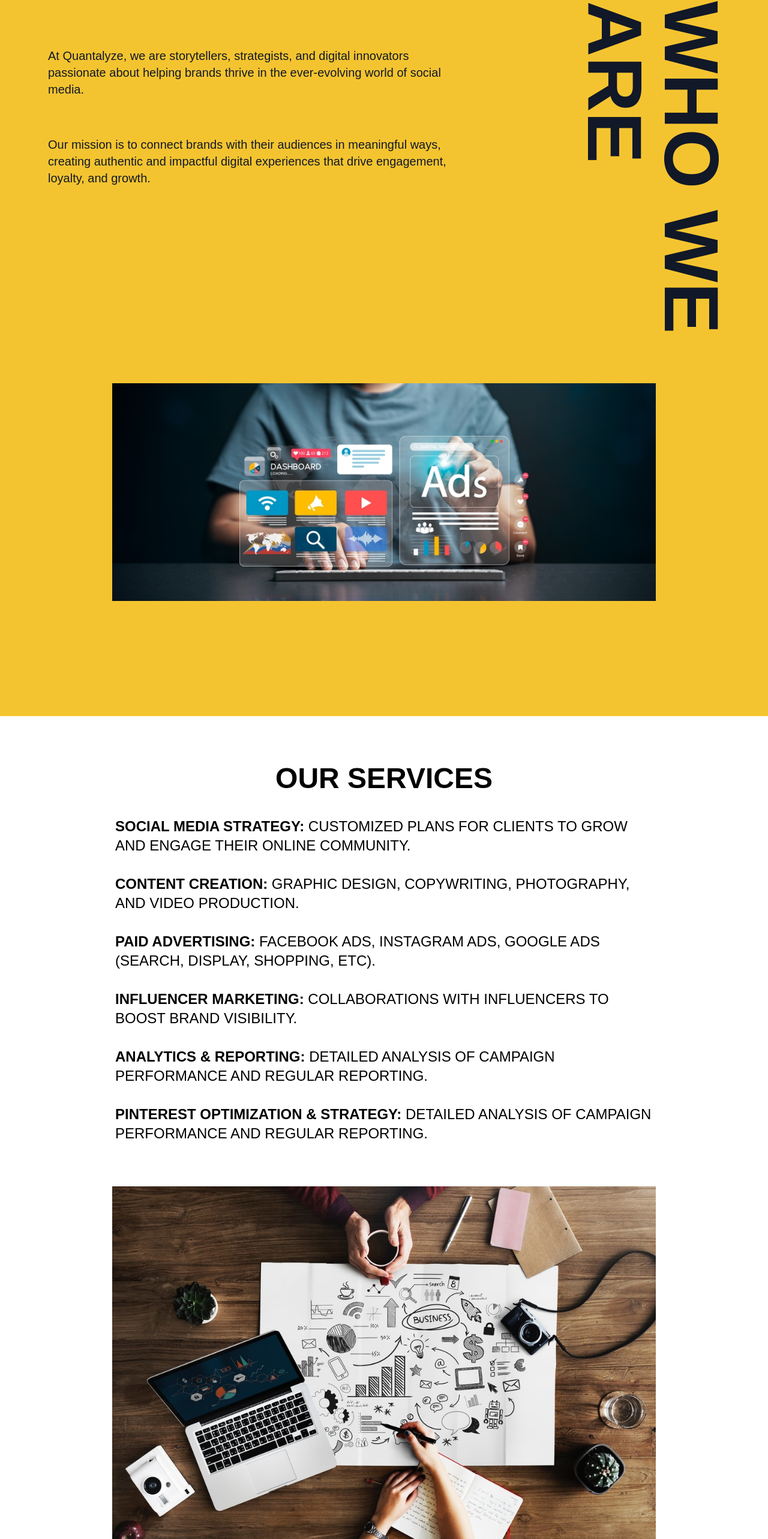
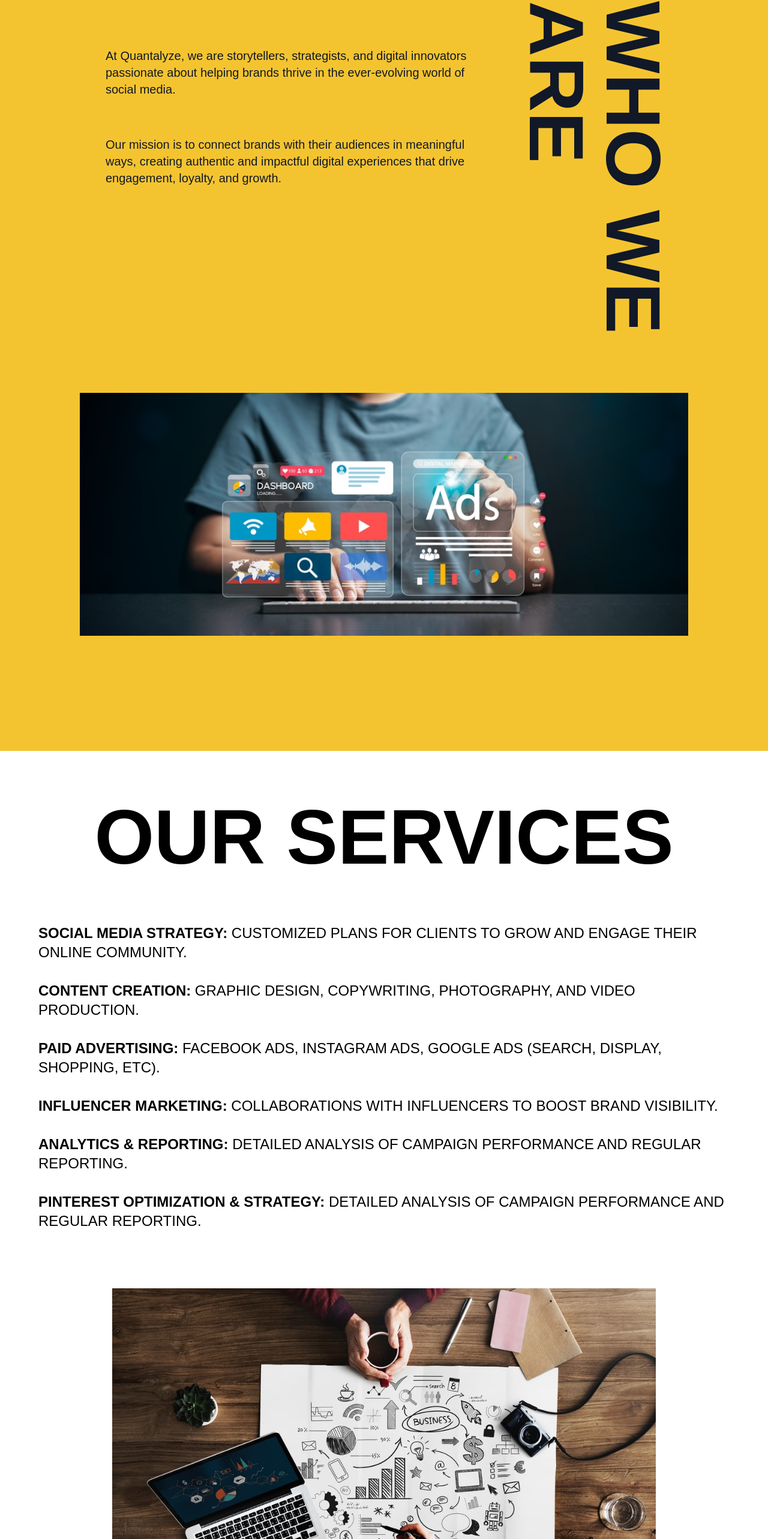
Before and after one commit to pranshu0604/quantalyze, a Next.js app: page / in a window 1280 px wide. Shown: the part 1449-4015 px from the top of the page at 60% size. Built offline with nearby package versions, Linux system fonts and the light colour scheme; a web font is replaced by a local one.

Commit message:
secure commit 8

```diff
--- a/app/page.tsx
+++ b/app/page.tsx
@@ -1,6 +1,6 @@
 import Image from "next/image";
 import React from "react";
-import {Sarabun} from "next/font/google";
+import { Sarabun } from "next/font/google";
 import { Kodchasan } from "next/font/google";
 
 const roboto = Sarabun({
@@ -9,13 +9,11 @@ const roboto = Sarabun({
   weight: "400"
 });
 
-
 const amaranth = Kodchasan({
   variable: "--font-alata",
   subsets: ["latin"],
   weight: "400"
 });
-
 
 export default function Home() {
   return (
@@ -31,26 +29,26 @@ export default function Home() {
         </div>
       </section>
       <section className="bg-[#F4C430] text-[#111827] flex flex-col items-center py-48 relative">
-        <div className="grid grid-cols-5 w-full px-20 min-h-[400px]">
+        <div className="px-44 grid grid-cols-5 w-full min-h-[400px]">
           <div className="col-span-4">
-            <p className="text-xl mb-16 w-9/12">
+            <p className="text-xl mb-16 w-10/12">
               At Quantalyze, we are storytellers, strategists, and digital innovators passionate about helping brands thrive in the ever-evolving world of social media.
             </p>
-            <p className="text-xl mb-16 w-9/12">
+            <p className="text-xl mb-16 w-10/12">
               Our mission is to connect brands with their audiences in meaningful ways, creating authentic and impactful digital experiences that drive engagement, loyalty, and growth.
             </p>
           </div>
-          <div className="col-span-1 flex justify-center items-center">
+          <div className="col-span-1 flex justify-center items-center -ml-10">
             <h3 className="text-9xl font-bold text-[#111827] transform rotate-90 origin-center whitespace-pre">WHO WE{'\n'}ARE</h3>
           </div>
         </div>
-        <div className="mt-40 w-10/12 px-20">
+        <div className="mt-44 w-11/12 px-20">
           <Image src="/ads.jpg" alt="Ads" width={1920} height={1080} className="w-full h-auto object-contain" />
         </div>
       </section>
       <section className="bg-white text-black flex flex-col items-center py-20">
-        <h2 className="text-5xl font-bold mb-10">OUR SERVICES</h2>
-        <div className="max-w-4xl text-left">
+        <h2 className="text-9xl font-bold mb-20">OUR SERVICES</h2>
+        <div className="w-6xl text-left">
           <p className="text-2xl mb-8"><strong>SOCIAL MEDIA STRATEGY:</strong> CUSTOMIZED PLANS FOR CLIENTS TO GROW AND ENGAGE THEIR ONLINE COMMUNITY.</p>
           <p className="text-2xl mb-8"><strong>CONTENT CREATION:</strong> GRAPHIC DESIGN, COPYWRITING, PHOTOGRAPHY, AND VIDEO PRODUCTION.</p>
           <p className="text-2xl mb-8"><strong>PAID ADVERTISING:</strong> FACEBOOK ADS, INSTAGRAM ADS, GOOGLE ADS (SEARCH, DISPLAY, SHOPPING, ETC).</p>
@@ -58,21 +56,21 @@ export default function Home() {
           <p className="text-2xl mb-8"><strong>ANALYTICS & REPORTING:</strong> DETAILED ANALYSIS OF CAMPAIGN PERFORMANCE AND REGULAR REPORTING.</p>
           <p className="text-2xl mb-8"><strong>PINTEREST OPTIMIZATION & STRATEGY:</strong> DETAILED ANALYSIS OF CAMPAIGN PERFORMANCE AND REGULAR REPORTING.</p>
         </div>
-        <div className="mt-10 w-10/12 px-20">
+        <div className="mt-16 w-10/12 px-20">
           <Image src="/services.jpeg" alt="Services" width={1920} height={1080} className="w-full h-auto object-contain" />
         </div>
       </section>
       <section className="bg-[#FFD700] text-black flex flex-col items-center py-20">
-        <h2 className="text-5xl font-bold mb-10">WHY CHOOSE US</h2>
-        <div className="grid grid-cols-1 md:grid-cols-2 gap-10 max-w-4xl text-center mb-10">
-          <div className="p-6 bg-white rounded-full shadow-md border-2 border-black"><strong>5+ YEARS OF EXPERIENCE</strong></div>
-          <div className="p-6 bg-white rounded-full shadow-md border-2 border-black"><strong>SOCIAL MEDIA ANALYTICS</strong></div>
-          <div className="p-6 bg-white rounded-full shadow-md border-2 border-black"><strong>PERFORMANCE MARKETING</strong></div>
-          <div className="p-6 bg-white rounded-full shadow-md border-2 border-black"><strong>SEARCH ENGINE OPTIMIZATION</strong></div>
-          <div className="p-6 bg-white rounded-full shadow-md border-2 border-black"><strong>CONTENT CREATION</strong></div>
-          <div className="p-6 bg-white rounded-full shadow-md border-2 border-black"><strong>INFLUENCER PARTNERSHIPS</strong></div>
-          <div className="p-6 bg-white rounded-full shadow-md border-2 border-black"><strong>COMMUNITY MANAGEMENT</strong></div>
-          <div className="p-6 bg-white rounded-full shadow-md border-2 border-black"><strong>BRAND STORYTELLING</strong></div>
+        <h2 className="text-9xl font-bold mb-10">WHY CHOOSE US</h2>
+        <div className="grid grid-cols-1 md:grid-cols-2 gap-x-24 gap-y-10 text-center mb-10">
+          <div className="p-6 bg-[#E7E5DF] rounded-full shadow-md border-2 border-black"><strong>5+ YEARS OF EXPERIENCE</strong></div>
+          <div className="p-6 bg-[#E7E5DF] rounded-full shadow-md border-2 border-black"><strong>SOCIAL MEDIA ANALYTICS</strong></div>
+          <div className="p-6 bg-[#E7E5DF] rounded-full shadow-md border-2 border-black"><strong>PERFORMANCE MARKETING</strong></div>
+          <div className="p-6 bg-[#E7E5DF] rounded-full shadow-md border-2 border-black"><strong>SEARCH ENGINE OPTIMIZATION</strong></div>
+          <div className="p-6 bg-[#E7E5DF] rounded-full shadow-md border-2 border-black"><strong>CONTENT CREATION</strong></div>
+          <div className="p-6 bg-[#E7E5DF] rounded-full shadow-md border-2 border-black"><strong>INFLUENCER PARTNERSHIPS</strong></div>
+          <div className="p-6 bg-[#E7E5DF] rounded-full shadow-md border-2 border-black"><strong>COMMUNITY MANAGEMENT</strong></div>
+          <div className="p-6 bg-[#E7E5DF] rounded-full shadow-md border-2 border-black"><strong>BRAND STORYTELLING</strong></div>
         </div>
         <div className="max-w-4xl text-left text-xl">
           <p className="mb-4">
```
